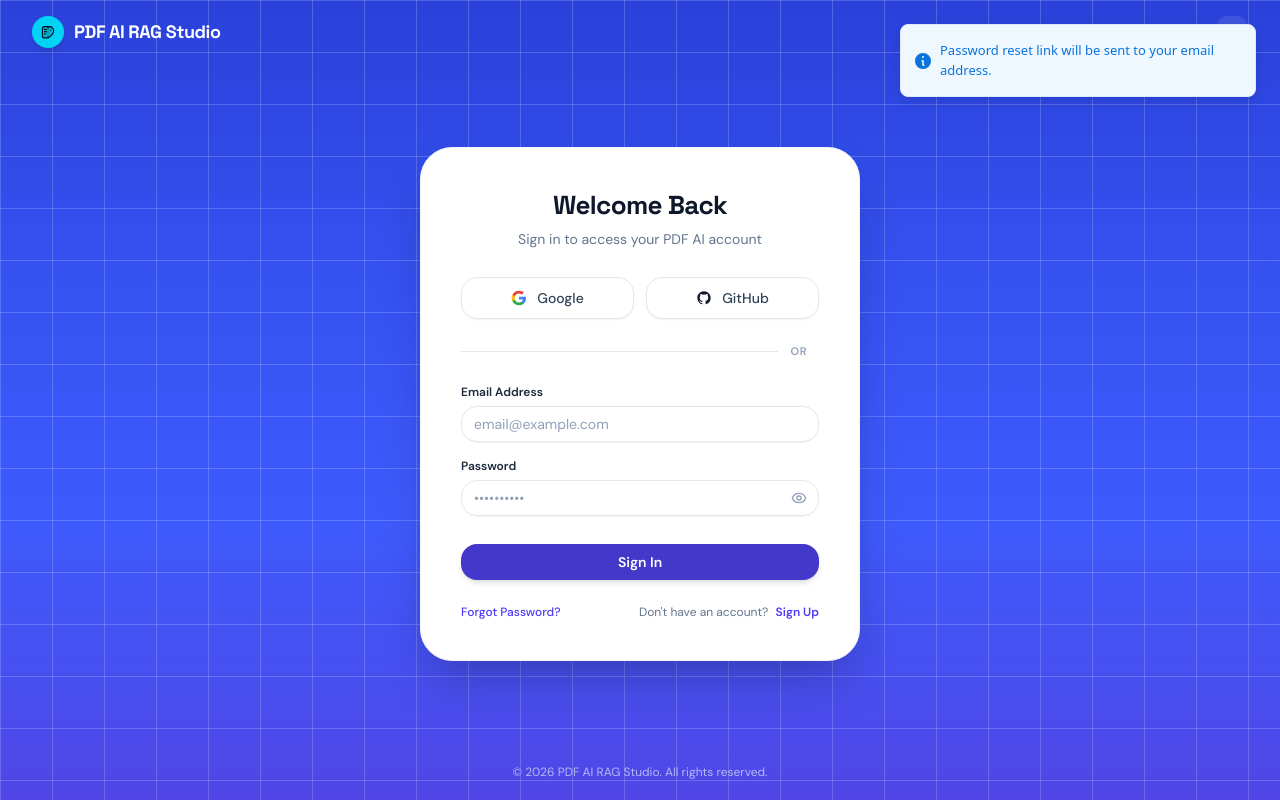
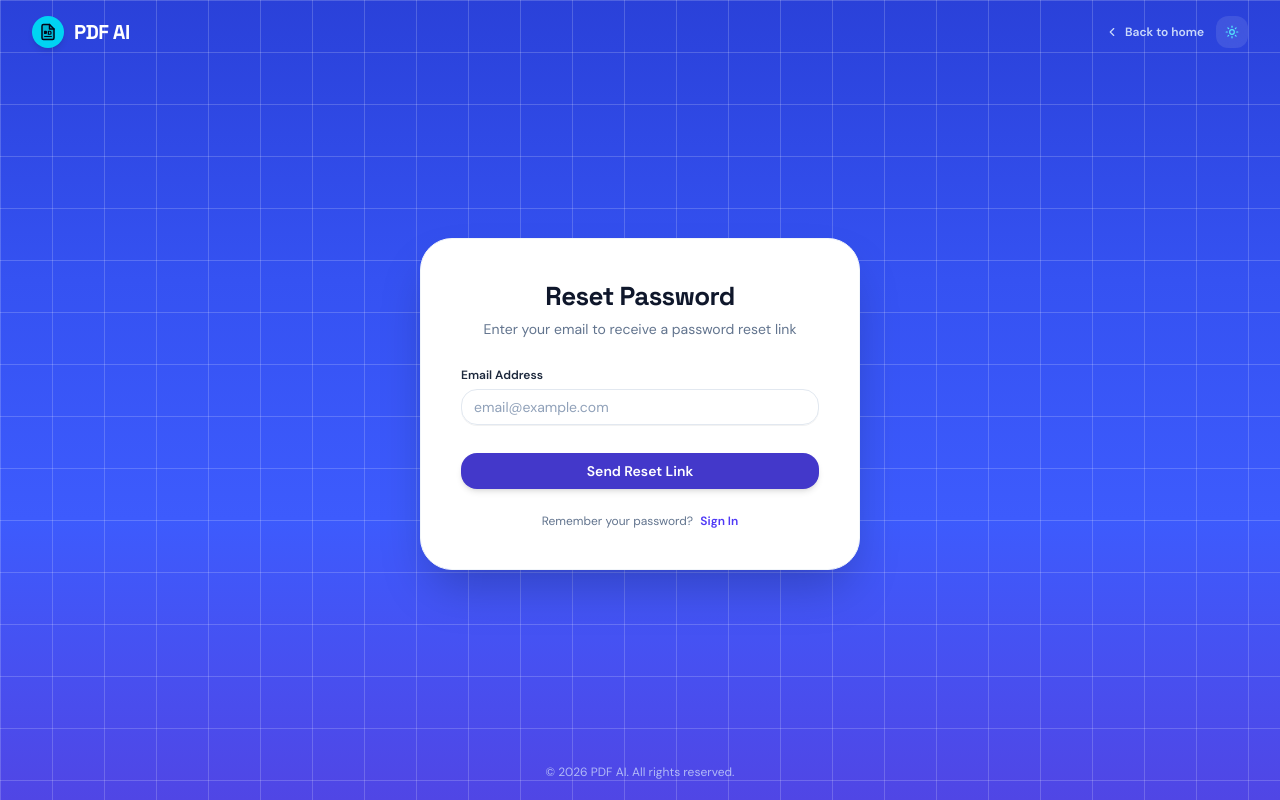
Before and after one commit to Pradeepks01/PDF-AI, a Next.js app in the folder frontend/: page /sign-in in a window 1280 px wide. Both pictures are taken after a click on the button "Forgot Password?". Built offline with nearby package versions, Linux system fonts and the light colour scheme.

Commit message:
Update auth branding

```diff
--- a/frontend/app/dashboard/layout.tsx
+++ b/frontend/app/dashboard/layout.tsx
@@ -196,7 +196,7 @@ export default function DashboardLayout({ children }: { children: React.ReactNod
             )}
 
             <div className="hidden sm:flex items-center gap-2 text-xs font-mono text-muted-foreground">
-              <span className="text-foreground font-semibold font-display">PDF AI RAG Studio</span>
+              <span className="text-foreground font-semibold font-display">PDF AI</span>
               <span>/</span>
               <span className="capitalize">{pathname.replace("/dashboard", "").replace("/", "") || "Workspace"}</span>
             </div>
--- a/frontend/app/layout.tsx
+++ b/frontend/app/layout.tsx
@@ -6,7 +6,7 @@ import { Toaster } from "@/components/ui/sonner";
 
 export const metadata: Metadata = {
   metadataBase: new URL("https://pdf-ai-puce.vercel.app"),
-  title: "PDF AI RAG Studio — Chat with your PDFs & web like never before",
+  title: "PDF AI — Chat with your PDFs & web like never before",
   description:
     "SOTA 6-stage Retrieval-Augmented Generation studio powered by Pinecone 768-dim vector search and Google Gemini 2.5 Flash for millisecond retrieval across documents and live web pages.",
   keywords: [
@@ -20,8 +20,8 @@ export const metadata: Metadata = {
     "Document Q&A",
     "Web Crawler RAG",
   ],
-  authors: [{ name: "PDF AI RAG Studio Team" }],
-  creator: "PDF AI RAG Studio",
+  authors: [{ name: "PDF AI Team" }],
+  creator: "PDF AI",
   alternates: {
     canonical: "https://pdf-ai-puce.vercel.app",
   },
@@ -29,17 +29,17 @@ export const metadata: Metadata = {
     type: "website",
     locale: "en_US",
     url: "https://pdf-ai-puce.vercel.app",
-    title: "PDF AI RAG Studio — Chat with your PDFs & web like never before",
+    title: "PDF AI — Chat with your PDFs & web like never before",
     description:
       "Transform PDFs and web pages into high-precision vector coordinates with Pinecone & Google Gemini. 100% private with Bring Your Own Keys (BYOK).",
-    siteName: "PDF AI RAG Studio",
+    siteName: "PDF AI",
   },
   twitter: {
     card: "summary_large_image",
-    title: "PDF AI RAG Studio — Chat with your PDFs & web like never before",
+    title: "PDF AI — Chat with your PDFs & web like never before",
     description:
       "SOTA 6-stage RAG studio with Pinecone vector database and Google Gemini 2.5 Flash.",
-    creator: "@pdf_ai_rag",
+    creator: "@pdf_ai",
   },
   robots: {
     index: true,
@@ -50,7 +50,7 @@ export const metadata: Metadata = {
 const jsonLd = {
   "@context": "https://schema.org",
   "@type": "SoftwareApplication",
-  "name": "PDF AI RAG Studio",
+  "name": "PDF AI",
   "operatingSystem": "All modern browsers (Web)",
   "applicationCategory": "BusinessApplication, ProductivityApplication",
   "offers": {
--- a/frontend/app/page.tsx
+++ b/frontend/app/page.tsx
@@ -160,7 +160,7 @@ export default function LandingPage() {
                 <LogoIcon className="size-4.5" />
               </div>
               <span className="font-display font-bold text-lg sm:text-xl tracking-tight text-white">
-                PDF AI RAG Studio
+                PDF AI
               </span>
             </Link>
 
@@ -180,12 +180,12 @@ export default function LandingPage() {
             {/* Right Controls */}
             <div className="flex items-center gap-3">
               <ModeToggle />
-              <Link href="/dashboard" className="hidden sm:inline-flex">
+              <Link href="/sign-in" className="hidden sm:inline-flex">
                 <Button
                   size="sm"
                   className="h-9 px-4 rounded-xl bg-cyan-400 hover:bg-cyan-300 text-slate-950 font-display font-semibold text-xs transition-all shadow-md cursor-pointer"
                 >
-                  <span>Launch app</span>
+                  <span>Sign In</span>
                   <ArrowRight className="size-3.5 ml-1" />
                 </Button>
               </Link>
@@ -258,7 +258,7 @@ export default function LandingPage() {
                 <span className="size-3 rounded-full bg-emerald-500/80" />
               </div>
               <span className="font-mono text-xs text-muted-foreground truncate">
-                pdf-ai-rag-studio / workspace
+                pdf-ai / workspace
               </span>
               <div className="w-12" />
             </div>
@@ -532,11 +532,11 @@ export default function LandingPage() {
           {/* Logo & Tagline */}
           <div className="space-y-3 md:col-span-1">
             <Link href="/" className="flex items-center gap-2.5 group">
-              <div className="size-8 rounded-lg bg-primary text-primary-foreground flex items-center justify-center glow-ring">
+              <div className="size-8 rounded-lg bg-cyan-400 text-slate-950 flex items-center justify-center glow-ring">
                 <LogoIcon className="size-4" />
               </div>
               <span className="font-display font-bold text-sm tracking-tight text-foreground">
-                PDF AI RAG Studio
+                PDF AI
               </span>
             </Link>
             <p className="text-muted-foreground leading-relaxed">
@@ -643,7 +643,7 @@ export default function LandingPage() {
         {/* Bottom Copyright */}
         <div className="max-w-7xl mx-auto pt-6 flex flex-col sm:flex-row items-center justify-between gap-4 text-[11px] text-muted-foreground">
           <p>
-            &copy; {new Date().getFullYear()} PDF AI RAG Studio. Built with Next.js 15, FastAPI, Pinecone &amp; Google Gemini.
+            &copy; {new Date().getFullYear()} PDF AI. Built with Next.js 15, FastAPI, Pinecone &amp; Google Gemini.
           </p>
           <div className="flex items-center gap-4">
             <a href="#features" className="hover:text-foreground transition-colors">
--- a/frontend/app/sign-in/page.tsx
+++ b/frontend/app/sign-in/page.tsx
@@ -14,6 +14,8 @@ import {
   Sun,
   Moon,
   ChevronLeft,
+  CheckCircle2,
+  ArrowRight,
 } from "lucide-react";
 import { LogoIcon } from "@/components/LogoIcon";
 import { toast } from "sonner";
@@ -32,9 +34,10 @@ export default function SignInPage() {
     setTheme(isDark ? "light" : "dark");
   };
 
-  // Auth mode: 'signin' or 'signup'
-  const [mode, setMode] = useState<"signin" | "signup">("signin");
+  // Auth mode: 'signin', 'signup', or 'forgot'
+  const [mode, setMode] = useState<"signin" | "signup" | "forgot">("signin");
   const [showPassword, setShowPassword] = useState(false);
+  const [resetSent, setResetSent] = useState(false);
 
   // Form states
   const [email, setEmail] = useState("");
@@ -52,17 +55,24 @@ export default function SignInPage() {
     signIn("google", { callbackUrl: targetCallback });
   };
 
-  // Handle GitHub Login
-  const handleGithubLogin = () => {
-    setSocialLoading("github");
-    const searchParams = typeof window !== "undefined" ? new URLSearchParams(window.location.search) : null;
-    const targetCallback = searchParams?.get("callbackUrl") || "/dashboard";
-    signIn("github", { callbackUrl: targetCallback });
-  };
-
-  // Handle Submit (Sign In or Sign Up)
+  // Handle Submit (Sign In, Sign Up, or Forgot Password)
   const handleSubmit = async (e: React.FormEvent) => {
     e.preventDefault();
+
+    if (mode === "forgot") {
+      if (!email) {
+        toast.error("Please enter your registered email address");
+        return;
+      }
+      setLoading(true);
+      setTimeout(() => {
+        setLoading(false);
+        setResetSent(true);
+        toast.success(`Password reset link sent to ${email}`);
+      }, 900);
+      return;
+    }
+
     if (!email || !password) {
       toast.error("Please enter your email and password");
       return;
@@ -124,10 +134,6 @@ export default function SignInPage() {
     }
   };
 
-  const handleForgotPassword = () => {
-    toast.info("Password reset link will be sent to your email address.");
-  };
-
   return (
     <div className="min-h-screen text-foreground relative flex flex-col justify-between overflow-x-hidden selection:bg-primary/25 selection:text-foreground">
 
@@ -143,8 +149,8 @@ export default function SignInPage() {
             <div className="size-8 rounded-xl bg-cyan-400 text-slate-950 flex items-center justify-center shadow-md group-hover:scale-105 transition-transform">
               <LogoIcon className="size-4.5" />
             </div>
-            <span className="font-display font-bold text-base sm:text-lg tracking-tight text-white">
-              PDF AI RAG Studio
+            <span className="font-display font-bold text-lg sm:text-xl tracking-tight text-white">
+              PDF AI
             </span>
           </Link>
 
@@ -183,28 +189,34 @@ export default function SignInPage() {
             {/* Header */}
             <div className="text-center space-y-1.5 mb-7">
               <h1 className="font-display text-2xl sm:text-[26px] font-bold tracking-tight text-slate-900">
-                {mode === "signin" ? "Welcome Back" : "Create Account"}
+                {mode === "signin"
+                  ? "Welcome Back"
+                  : mode === "signup"
+                  ? "Create Account"
+                  : "Reset Password"}
               </h1>
               <p className="text-xs sm:text-sm text-slate-500 font-normal">
                 {mode === "signin"
                   ? "Sign in to access your PDF AI account"
-                  : "Sign up to start chatting with your PDFs & web"}
+                  : mode === "signup"
+                  ? "Sign up to start chatting with your PDFs & web"
+                  : "Enter your email to receive a password reset link"}
               </p>
             </div>
 
-            {/* Social Buttons (Google + GitHub) */}
-            <div className="grid grid-cols-2 gap-3 mb-6">
-              {/* Google Button */}
+            {/* Google Social Button (Only for Sign In & Sign Up) */}
+            {mode !== "forgot" && (
+              <>
                 <button
                   type="button"
                   onClick={handleGoogleLogin}
                   disabled={socialLoading !== null || loading}
-                className="flex items-center justify-center gap-2.5 py-2.5 px-3 rounded-xl border border-slate-200 bg-white hover:bg-slate-50 text-slate-700 font-medium text-xs sm:text-sm transition-all shadow-xs cursor-pointer disabled:opacity-60"
+                  className="w-full flex items-center justify-center gap-3 py-3 px-4 rounded-xl border border-slate-200 bg-white hover:bg-slate-50 text-slate-700 font-medium text-sm transition-all shadow-xs cursor-pointer disabled:opacity-60 mb-6"
                 >
                   {socialLoading === "google" ? (
                     <Loader2 className="size-4 animate-spin text-slate-600" />
                   ) : (
-                  <svg className="size-4 shrink-0" viewBox="0 0 24 24">
+                    <svg className="size-4.5 shrink-0" viewBox="0 0 24 24">
                       <path
                         fill="#4285F4"
                         d="M22.56 12.25c0-.78-.07-1.53-.2-2.25H12v4.26h5.92c-.26 1.37-1.04 2.53-2.21 3.31v2.77h3.57c2.08-1.92 3.28-4.74 3.28-8.09z"
@@ -223,30 +235,8 @@ export default function SignInPage() {
                       />
                     </svg>
                   )}
-                <span>Google</span>
+                  <span>Continue with Google</span>
                 </button>
-
-              {/* GitHub Button */}
-              <button
-                type="button"
-                onClick={handleGithubLogin}
-                disabled={socialLoading !== null || loading}
-                className="flex items-center justify-center gap-2.5 py-2.5 px-3 rounded-xl border border-slate-200 bg-white hover:bg-slate-50 text-slate-700 font-medium text-xs sm:text-sm transition-all shadow-xs cursor-pointer disabled:opacity-60"
-              >
-                {socialLoading === "github" ? (
-                  <Loader2 className="size-4 animate-spin text-slate-600" />
-                ) : (
-                  <svg className="size-4 shrink-0 fill-slate-900" viewBox="0 0 24 24">
-                    <path
-                      fillRule="evenodd"
-                      clipRule="evenodd"
-                      d="M12 2C6.477 2 2 6.484 2 12.017c0 4.425 2.865 8.18 6.839 9.504.5.092.682-.217.682-.483 0-.237-.008-.868-.013-1.703-2.782.605-3.369-1.343-3.369-1.343-.454-1.158-1.11-1.466-1.11-1.466-.908-.62.069-.608.069-.608 1.003.07 1.53 1.032 1.53 1.032.892 1.53 2.341 1.088 2.91.832.092-.647.35-1.088.636-1.338-2.22-.253-4.555-1.113-4.555-4.951 0-1.093.39-1.988 1.029-2.688-.103-.253-.446-1.272.098-2.65 0 0 .84-.27 2.75 1.026A9.564 9.564 0 0112 6.844c.85.004 1.705.115 2.504.337 1.909-1.296 2.747-1.027 2.747-1.027.546 1.379.202 2.398.1 2.651.64.7 1.028 1.595 1.028 2.688 0 3.848-2.339 4.695-4.566 4.943.359.309.678.92.678 1.855 0 1.338-.012 2.419-.012 2.747 0 .268.18.58.688.482A10.019 10.019 0 0022 12.017C22 6.484 17.522 2 12 2z"
-                    />
-                  </svg>
-                )}
-                <span>GitHub</span>
-              </button>
-            </div>
 
                 {/* Divider */}
                 <div className="relative flex items-center justify-center my-6">
@@ -255,8 +245,33 @@ export default function SignInPage() {
                     OR
                   </span>
                 </div>
+              </>
+            )}
 
             {/* Form */}
+            {mode === "forgot" && resetSent ? (
+              <div className="text-center py-4 space-y-4">
+                <div className="mx-auto size-12 rounded-full bg-emerald-100 text-emerald-600 flex items-center justify-center">
+                  <CheckCircle2 className="size-6" />
+                </div>
+                <div className="space-y-1">
+                  <h3 className="font-semibold text-slate-900 text-base">Check your email</h3>
+                  <p className="text-xs text-slate-500">
+                    We sent a password reset link to <strong>{email}</strong>.
+                  </p>
+                </div>
+                <Button
+                  type="button"
+                  onClick={() => {
+                    setResetSent(false);
+                    setMode("signin");
+                  }}
+                  className="w-full bg-[#4338ca] hover:bg-[#3730a3] text-white font-semibold py-2.5 rounded-xl transition-all shadow-md text-sm mt-2 cursor-pointer"
+                >
+                  Back to Sign In
+                </Button>
+              </div>
+            ) : (
               <form onSubmit={handleSubmit} className="space-y-4">
                 {mode === "signup" && (
                   <div className="space-y-1.5">
@@ -284,6 +299,7 @@ export default function SignInPage() {
                   />
                 </div>
 
+                {mode !== "forgot" && (
                   <div className="space-y-1.5">
                     <Label className="text-xs font-semibold text-slate-800">Password</Label>
                     <div className="relative">
@@ -310,6 +326,7 @@ export default function SignInPage() {
                       </button>
                     </div>
                   </div>
+                )}
 
                 {/* Submit Button */}
                 <Button
@@ -320,24 +337,31 @@ export default function SignInPage() {
                   {loading ? (
                     <Loader2 className="size-4.5 animate-spin" />
                   ) : (
-                  <span>{mode === "signin" ? "Sign In" : "Create Account"}</span>
+                    <span>
+                      {mode === "signin"
+                        ? "Sign In"
+                        : mode === "signup"
+                        ? "Create Account"
+                        : "Send Reset Link"}
+                    </span>
                   )}
                 </Button>
               </form>
+            )}
 
             {/* Bottom Links */}
-            <div className="mt-6 flex flex-wrap items-center justify-between gap-2 text-xs">
+            <div className="mt-6 flex items-center justify-between gap-2 text-xs">
+              {mode === "signin" ? (
+                <>
                   <button
                     type="button"
-                onClick={handleForgotPassword}
+                    onClick={() => setMode("forgot")}
                     className="font-medium text-indigo-600 hover:text-indigo-800 hover:underline transition-colors cursor-pointer"
                   >
                     Forgot Password?
                   </button>
 
                   <div className="text-slate-500">
-                {mode === "signin" ? (
-                  <>
                     Don&apos;t have an account?{" "}
                     <button
                       type="button"
@@ -346,9 +370,10 @@ export default function SignInPage() {
                     >
                       Sign Up
                     </button>
+                  </div>
                 </>
-                ) : (
-                  <>
+              ) : mode === "signup" ? (
+                <div className="w-full text-center text-slate-500">
                   Already have an account?{" "}
                   <button
                     type="button"
@@ -357,16 +382,26 @@ export default function SignInPage() {
                   >
                     Sign In
                   </button>
-                  </>
+                </div>
+              ) : (
+                <div className="w-full text-center text-slate-500">
+                  Remember your password?{" "}
+                  <button
+                    type="button"
+                    onClick={() => setMode("signin")}
+                    className="font-semibold text-indigo-600 hover:text-indigo-800 hover:underline transition-colors cursor-pointer ml-1"
+                  >
+                    Sign In
+                  </button>
+                </div>
               )}
-              </div>
             </div>
           </div>
         </main>
 
         {/* ---------------- 4. BOTTOM FOOTER ---------------- */}
         <footer className="py-5 text-center text-xs text-blue-100/70">
-          <p>&copy; {new Date().getFullYear()} PDF AI RAG Studio. All rights reserved.</p>
+          <p>&copy; {new Date().getFullYear()} PDF AI. All rights reserved.</p>
         </footer>
       </div>
     </div>
--- a/frontend/components/LogoIcon.tsx
+++ b/frontend/components/LogoIcon.tsx
@@ -12,91 +12,52 @@ export const LogoIcon: React.FC<LogoIconProps> = ({
 }) => {
   return (
     <svg
-      viewBox="0 0 32 32"
+      viewBox="0 0 24 24"
       fill="none"
       xmlns="http://www.w3.org/2000/svg"
       className={className}
       style={size ? { width: size, height: size } : undefined}
       {...props}
     >
-      <defs>
-        <linearGradient id="pdfHeartGrad" x1="4" y1="4" x2="28" y2="28" gradientUnits="userSpaceOnUse">
-          <stop offset="0%" stopColor="currentColor" />
-          <stop offset="100%" stopColor="currentColor" stopOpacity="0.85" />
-        </linearGradient>
-        <linearGradient id="pdfHeartGlow" x1="2" y1="2" x2="30" y2="30" gradientUnits="userSpaceOnUse">
-          <stop offset="0%" stopColor="var(--primary, #06b6d4)" />
-          <stop offset="100%" stopColor="var(--primary-glow, #38bdf8)" />
-        </linearGradient>
-      </defs>
-
-      {/* Unified Half-PDF (Left) + Half-Heart (Right) Outer Silhouette */}
+      {/* PDF Document Base with Corner Fold */}
       <path
-        d="M16 6.5
-           L9.5 6.5
-           C7.567 6.5 6 8.067 6 10
-           L6 23
-           C6 24.933 7.567 26.5 9.5 26.5
-           L16 26.5
-           C19.8 24.2 26 19.2 26 13.8
-           C26 9.4 22.6 6.5 19.2 6.5
-           C17.6 6.5 16.6 7.4 16 8.4
-           Z"
+        d="M14 2H6C4.89543 2 4 2.89543 4 4V20C4 21.1046 4.89543 22 6 22H18C19.1046 22 20 21.1046 20 20V8L14 2Z"
+        stroke="currentColor"
+        strokeWidth="2"
+        strokeLinecap="round"
+        strokeLinejoin="round"
         fill="currentColor"
         fillOpacity="0.15"
+      />
+      {/* Corner Flap */}
+      <path
+        d="M14 2V8H20"
         stroke="currentColor"
         strokeWidth="2"
         strokeLinecap="round"
         strokeLinejoin="round"
       />
-
-      {/* Central Division Spine */}
-      <line
-        x1="16"
-        y1="7.5"
-        x2="16"
-        y2="25.5"
+      {/* "PDF" Minimal Emblem Inside */}
+      <path
+        d="M7.5 12H9C9.55 12 10 12.45 10 13C10 13.55 9.55 14 9 14H7.5V11H9C9.55 11 10 11.45 10 12C10 12.55 9.55 13 9 13H7.5Z"
         stroke="currentColor"
-        strokeWidth="1.5"
-        strokeDasharray="2 2"
-        strokeOpacity="0.6"
+        strokeWidth="1.6"
+        strokeLinecap="round"
+        strokeLinejoin="round"
       />
-
-      {/* Left PDF Document Content Lines */}
-      <line
-        x1="9.5"
-        y1="11.5"
-        x2="13.5"
-        y2="11.5"
+      <path
+        d="M12.5 11V15M12.5 11H14.5C15.33 11 16 11.67 16 12.5V13.5C16 14.33 15.33 15 14.5 15H12.5"
         stroke="currentColor"
-        strokeWidth="1.75"
+        strokeWidth="1.6"
+        strokeLinecap="round"
+        strokeLinejoin="round"
+      />
+      <path
+        d="M7.5 18H16.5"
+        stroke="currentColor"
+        strokeWidth="1.6"
         strokeLinecap="round"
       />
-      <line
-        x1="9.5"
-        y1="15.5"
-        x2="13.5"
-        y2="15.5"
-        stroke="currentColor"
-        strokeWidth="1.75"
-        strokeLinecap="round"
-      />
-      <line
-        x1="9.5"
-        y1="19.5"
-        x2="12"
-        y2="19.5"
-        stroke="currentColor"
-        strokeWidth="1.75"
-        strokeLinecap="round"
-      />
-
-      {/* Right Heart AI Sparkle Core */}
-      <path
-        d="M20.5 11.5C20.5 11.5 21.2 13 22.5 13C21.2 13 20.5 14.5 20.5 14.5C20.5 14.5 19.8 13 18.5 13C19.8 13 20.5 11.5 20.5 11.5Z"
-        fill="currentColor"
-      />
-      <circle cx="23.2" cy="9.8" r="0.9" fill="currentColor" />
     </svg>
   )
 }
```
Lines whose indentation alone changed are shown as unchanged.
